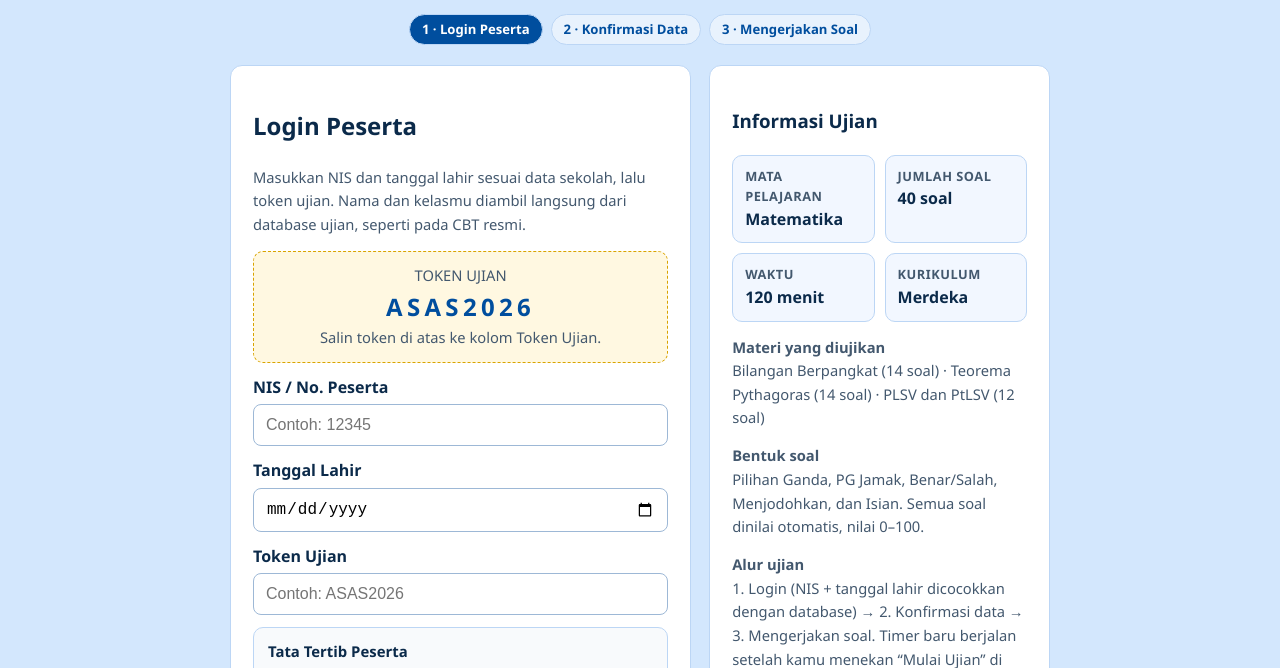
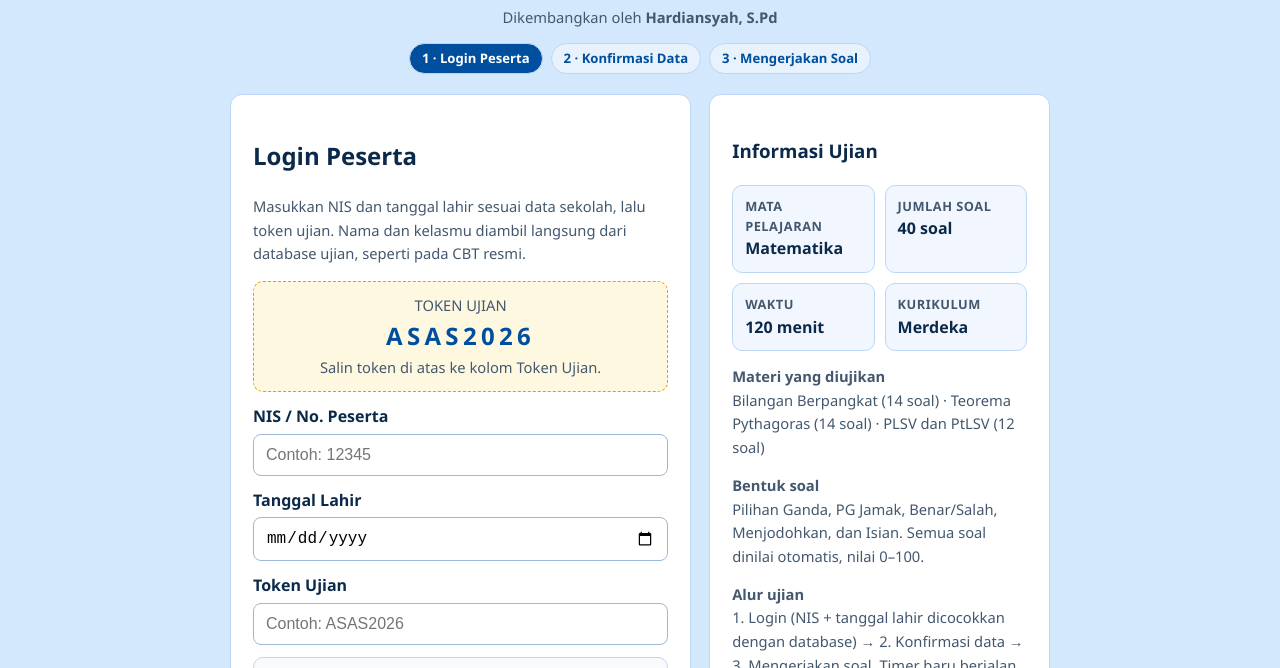
Before and after one commit to Hardiansyah-math/cbt-spensateruna, a plain HTML site: page index.html in a window 1280 px wide. Shown: the part 318-986 px from the top of the page. Drawn offline with Linux system fonts and the light colour scheme.

Commit message:
CBT ASAS v3.2: nama pengembang Hardiansyah, S.Pd di halaman muka

```diff
--- a/index.html
+++ b/index.html
@@ -81,6 +81,7 @@ sup,sub{font-size:.78em;line-height:0}
 <h1 style="color:var(--blue);margin:6px 0 2px">CBT SMPN 1 TERUSAN NUNYAI</h1>
 <p style="margin:2px 0"><strong>ASAS Ganjil 2026/2027 &mdash; Matematika Kelas 8</strong></p>
 <p style="margin:2px 0"><em>&ldquo;Belajar jujur itu sangat indah&rdquo;</em></p>
+<p style="margin:6px 0 2px" class="small">Dikembangkan oleh <strong>Hardiansyah, S.Pd</strong></p>
 <div class="steps"><span class="on">1 &middot; Login Peserta</span><span>2 &middot; Konfirmasi Data</span><span>3 &middot; Mengerjakan Soal</span></div>
 </div>
 <div class="login-grid">
```
